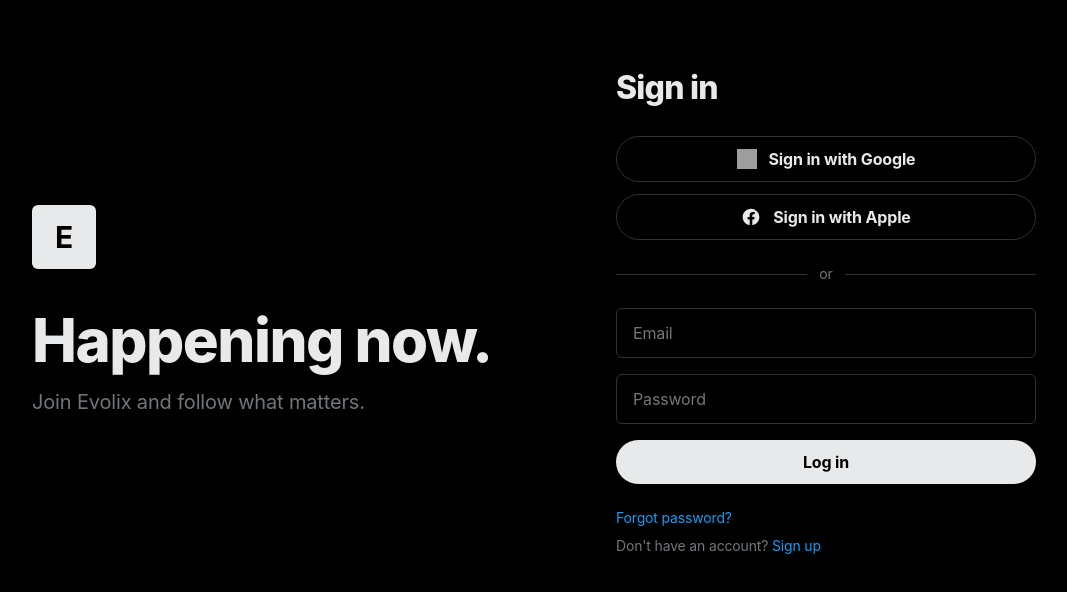
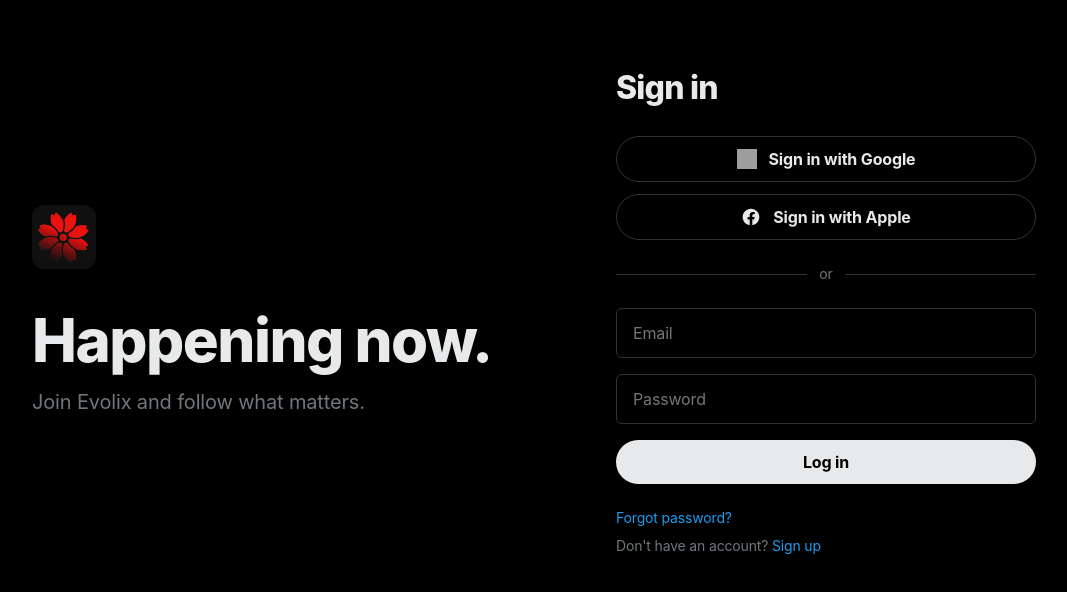
Before and after one commit to HLong145/DoAn_NT208.Q24, a React (Vite) app in the folder Evolix/: page /login in a window 1280 px wide. Shown: the top 592 px of the page, without its empty margins (48-1115 px from the left). Built offline with nearby package versions, Linux system fonts and the light colour scheme; no server answers; grey boxes are pictures that could not be loaded; a web font is replaced by a local one.

Commit message:
thêm logo cho các endpoints index/login/register

```diff
--- a/Evolix/index.html
+++ b/Evolix/index.html
@@ -3,6 +3,7 @@
   <head>
     <meta charset="UTF-8" />
     <meta name="viewport" content="width=device-width, initial-scale=1.0, viewport-fit=cover" />
+    <link rel="icon" type="image/jpeg" href="/images/web_logo.jpg" />
     <title>Evolix</title>
     <link rel="preconnect" href="https://fonts.googleapis.com">
     <link rel="preconnect" href="https://fonts.gstatic.com" crossorigin>
--- a/Evolix/src/pages/Login.tsx
+++ b/Evolix/src/pages/Login.tsx
@@ -50,17 +50,13 @@ export default function Login() {
 
       <div className="mx-auto max-w-[1120px] grid grid-cols-1 lg:grid-cols-2 gap-12 items-center">
         <div className="hidden lg:block">
-          <div className="w-16 h-16 bg-text-base text-bg-base flex items-center justify-center font-bold text-3xl rounded-md mb-10">
-            E
-          </div>
+          <img src="/images/web_logo.jpg" alt="Evolix" className="w-16 h-16 object-contain rounded-xl mb-10" />
           <h1 className="text-6xl font-extrabold tracking-tight leading-[1.05]">Happening now.</h1>
           <p className="text-xl text-text-muted mt-4 max-w-md">Join Evolix and follow what matters.</p>
         </div>
 
         <div className="w-full max-w-[420px]">
-          <div className="lg:hidden w-12 h-12 bg-text-base text-bg-base flex items-center justify-center font-bold text-2xl rounded-md mb-8">
-            E
-          </div>
+          <img src="/images/web_logo.jpg" alt="Evolix" className="lg:hidden w-12 h-12 object-contain rounded-xl mb-8" />
 
           <h2 className="text-[32px] font-extrabold tracking-tight mb-6">Sign in</h2>
 
--- a/Evolix/src/pages/Register.tsx
+++ b/Evolix/src/pages/Register.tsx
@@ -51,17 +51,13 @@ export default function Register() {
 
       <div className="mx-auto max-w-[1120px] grid grid-cols-1 lg:grid-cols-2 gap-12 items-center">
         <div className="hidden lg:block">
-          <div className="w-16 h-16 bg-text-base text-bg-base flex items-center justify-center font-bold text-3xl rounded-md mb-10">
-            E
-          </div>
+          <img src="/images/web_logo.jpg" alt="Evolix" className="w-16 h-16 object-contain rounded-xl mb-10" />
           <h1 className="text-6xl font-extrabold tracking-tight leading-[1.05]">Join today.</h1>
           <p className="text-xl text-text-muted mt-4 max-w-md">Create your account and start posting in minutes.</p>
         </div>
 
         <div className="w-full max-w-[420px]">
-          <div className="lg:hidden w-12 h-12 bg-text-base text-bg-base flex items-center justify-center font-bold text-2xl rounded-md mb-8">
-            E
-          </div>
+          <img src="/images/web_logo.jpg" alt="Evolix" className="lg:hidden w-12 h-12 object-contain rounded-xl mb-8" />
 
           <h2 className="text-[32px] font-extrabold tracking-tight mb-6">Create your account</h2>
 
```
